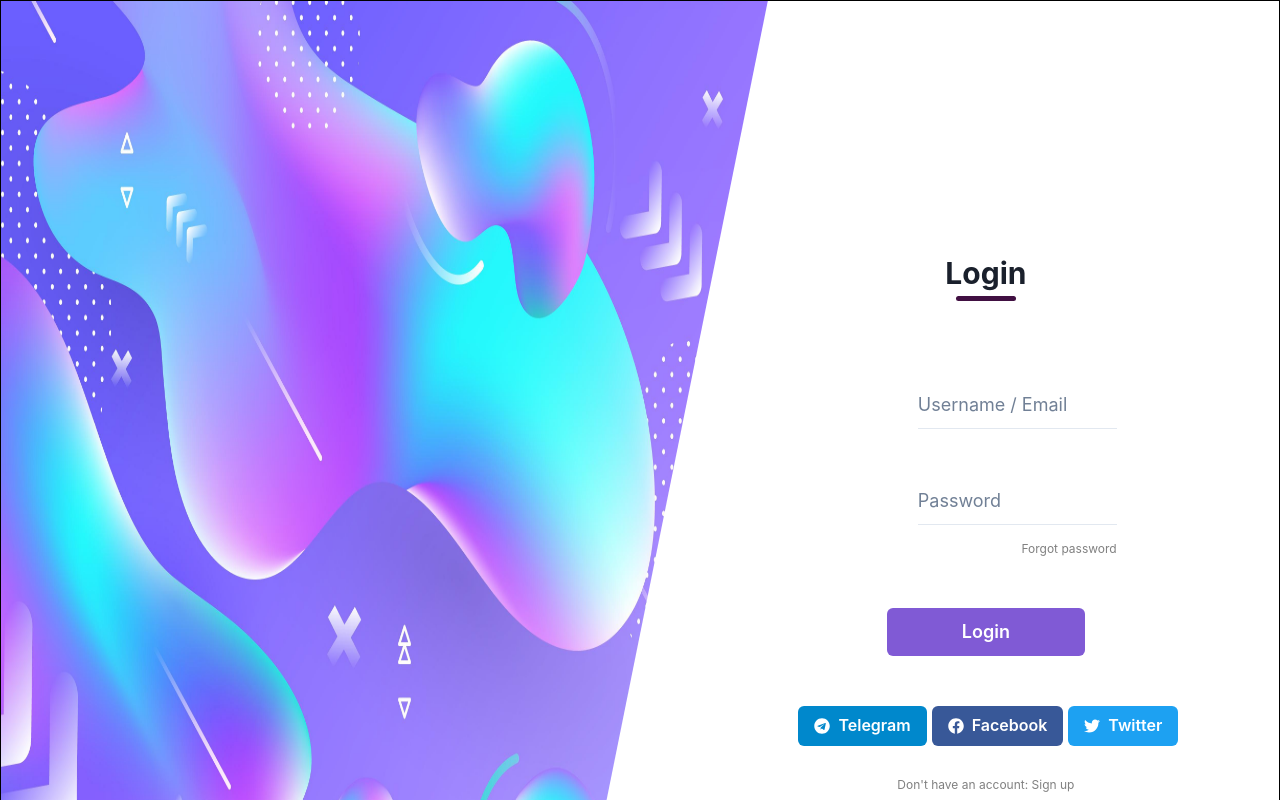
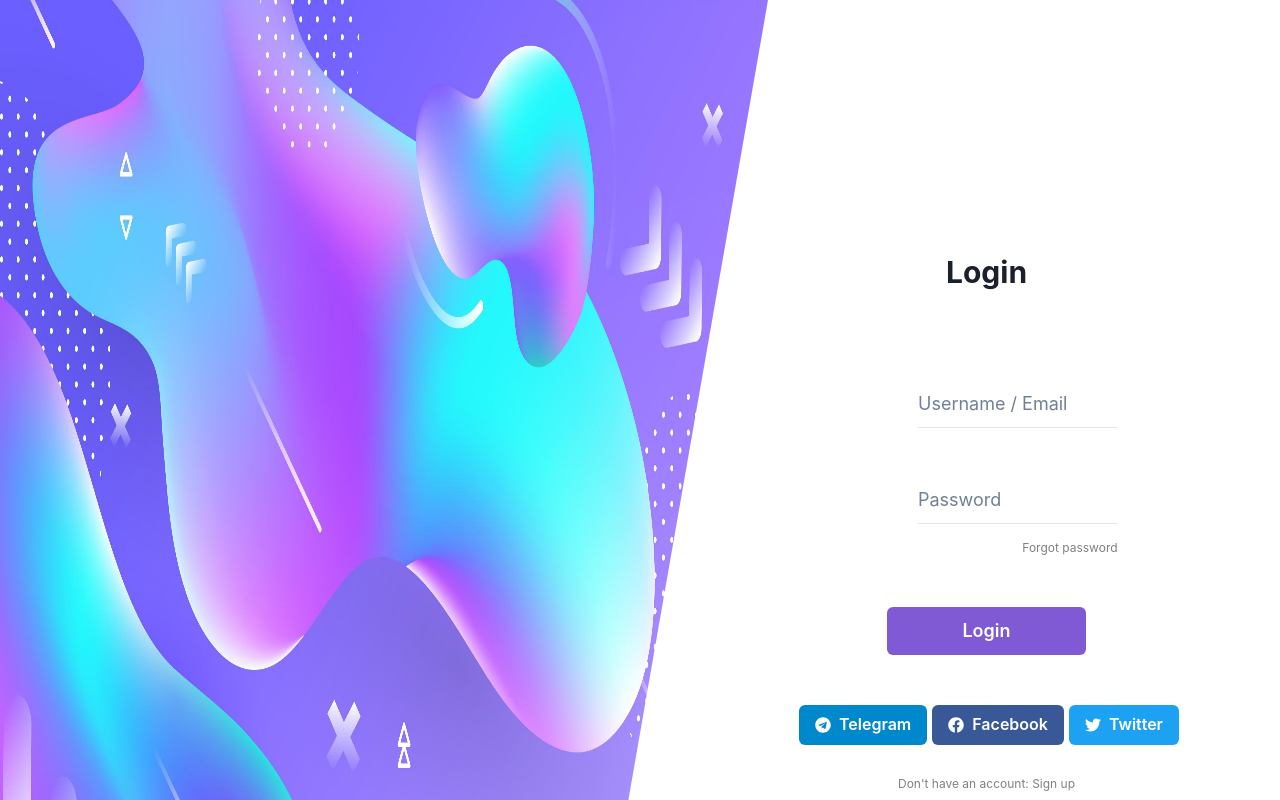
Before and after one commit to twillsonepitech/Tic-Tac-Toe, a React (Create React App) app: page / in a window 1280 px wide. Shown: the top 800 px of the page. Built offline with nearby package versions, Linux system fonts and the light colour scheme.

Commit message:
[FIX] max height background login page

```diff
--- a/src/theme/index.css
+++ b/src/theme/index.css
@@ -8,7 +8,6 @@ body {
 }
 
 .parent {
-  border: 1px solid black;
   height: 100%;
   width: 100%;
 }
@@ -19,7 +18,6 @@ body {
   display: inline-block;
   border-radius: 5px;
   vertical-align: top;
-  background-color: rgb(65, 16, 66);
   margin-bottom: 80px;
 }
 
@@ -53,7 +51,7 @@ body {
 }
 .rotation {
   width: 100%;
-  height: 950px;
+  height: 1100px;
   -webkit-clip-path: polygon(0 0, 57% 0, 43% 100%, 0% 100%);
   clip-path: polygon(0 0, 100% 0, 75% 100%, 0% 100%);
 }
```
